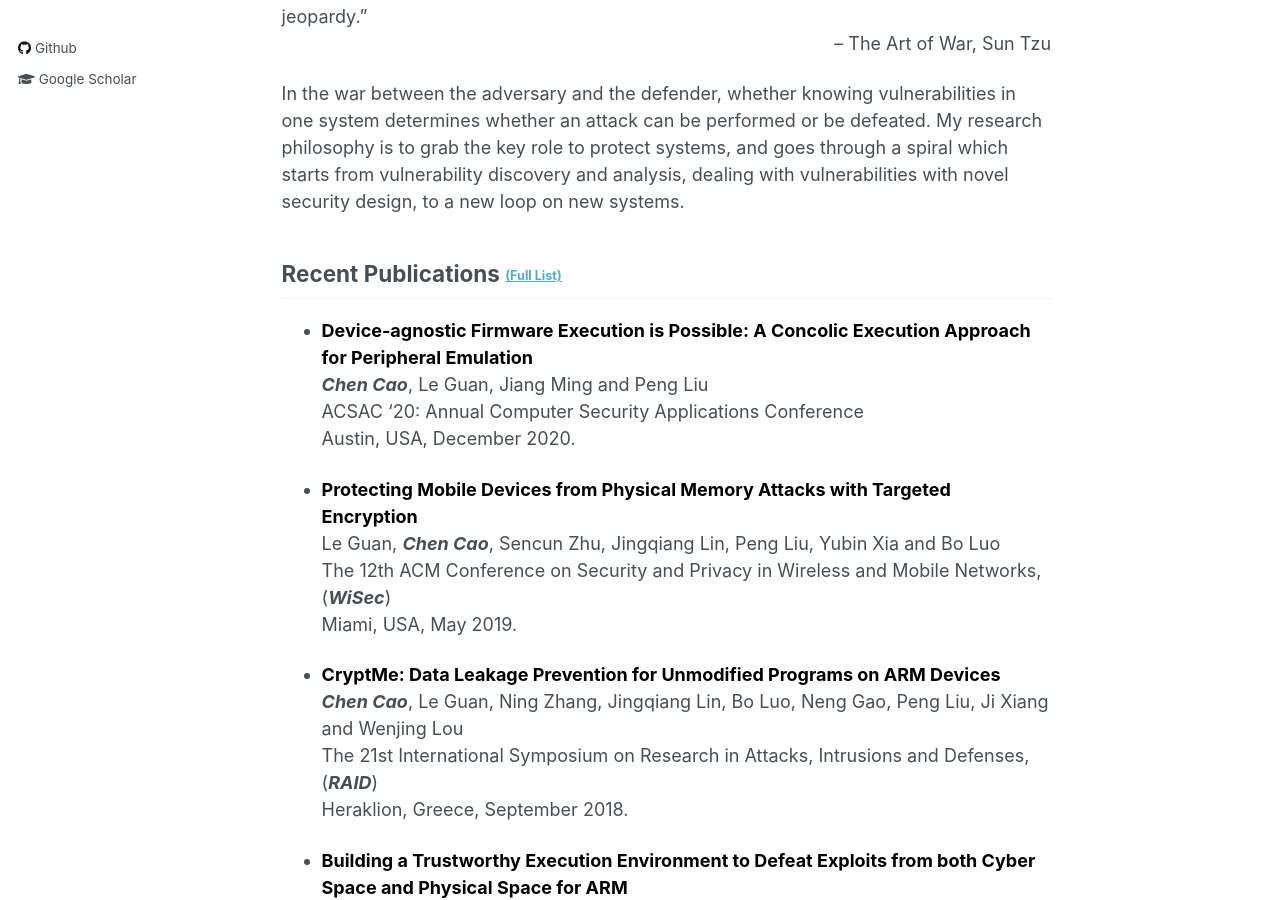
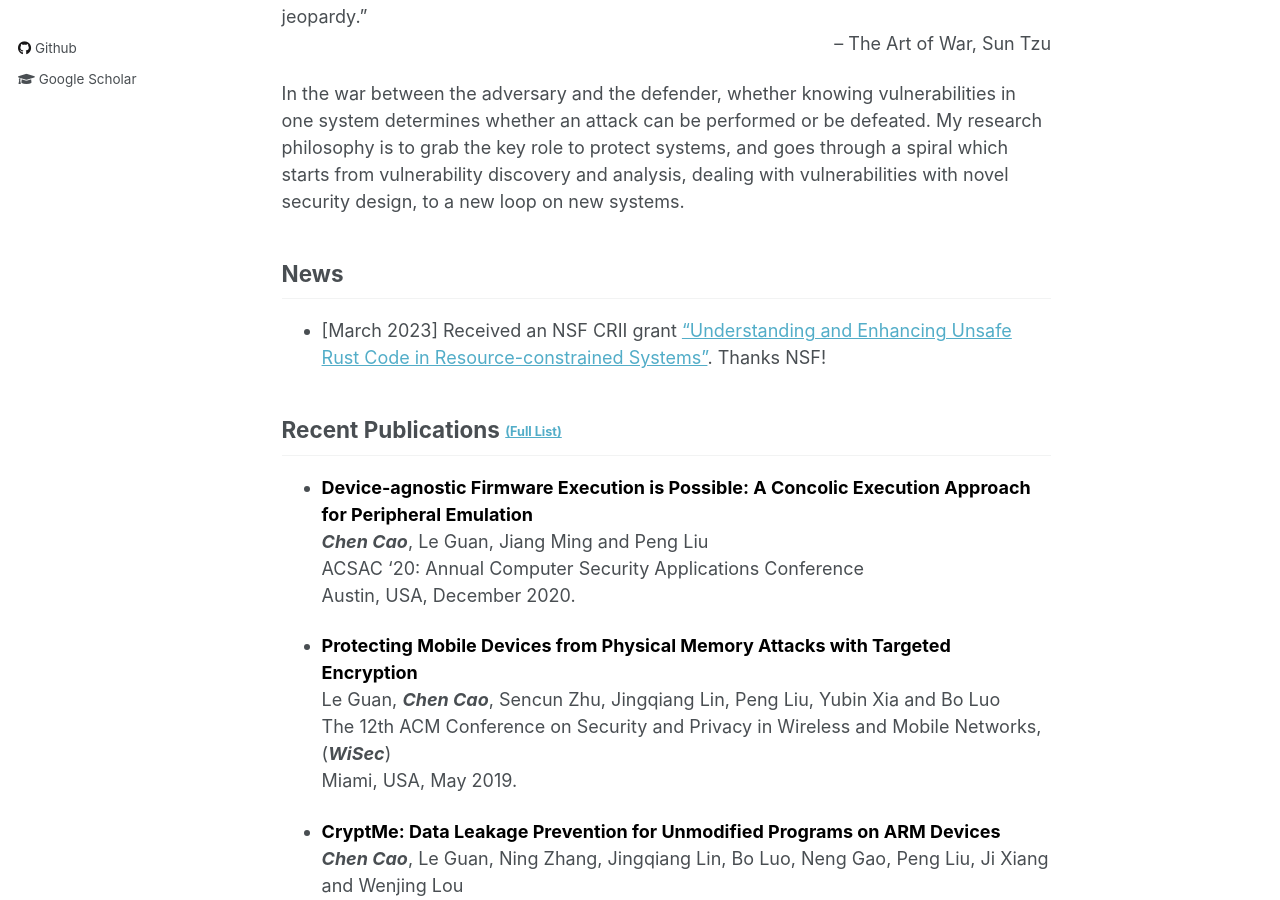
Before and after one commit to dongmu/dongmu.github.io, a Jekyll site: the page built from _pages/about.md, in a window 1280 px wide and 900 px high, scrolled down 527 px. Built offline with Jekyll 4.4.1, drawn with Linux system fonts in a browser that asks for light colours.

Commit message:
add nsf crii

```diff
--- a/_pages/about.md
+++ b/_pages/about.md
@@ -28,6 +28,9 @@ My research philosophy is to grab the key role to protect systems, and goes thro
 I have done vulnerability discovery and vulnerability analysis in Android system.
 I also have enhanced IoT (Internet of Things) system and vehicle system with hardware features. -->
 
+## News
+
+* [March 2023] Received an NSF CRII grant ["Understanding and Enhancing Unsafe Rust Code in Resource-constrained Systems"](https://www.nsf.gov/awardsearch/showAward?AWD_ID=2245753). Thanks NSF!
 
 ## Recent Publications <sub><sup>[(Full List)](/publications/)</sup></sub>
 
```
